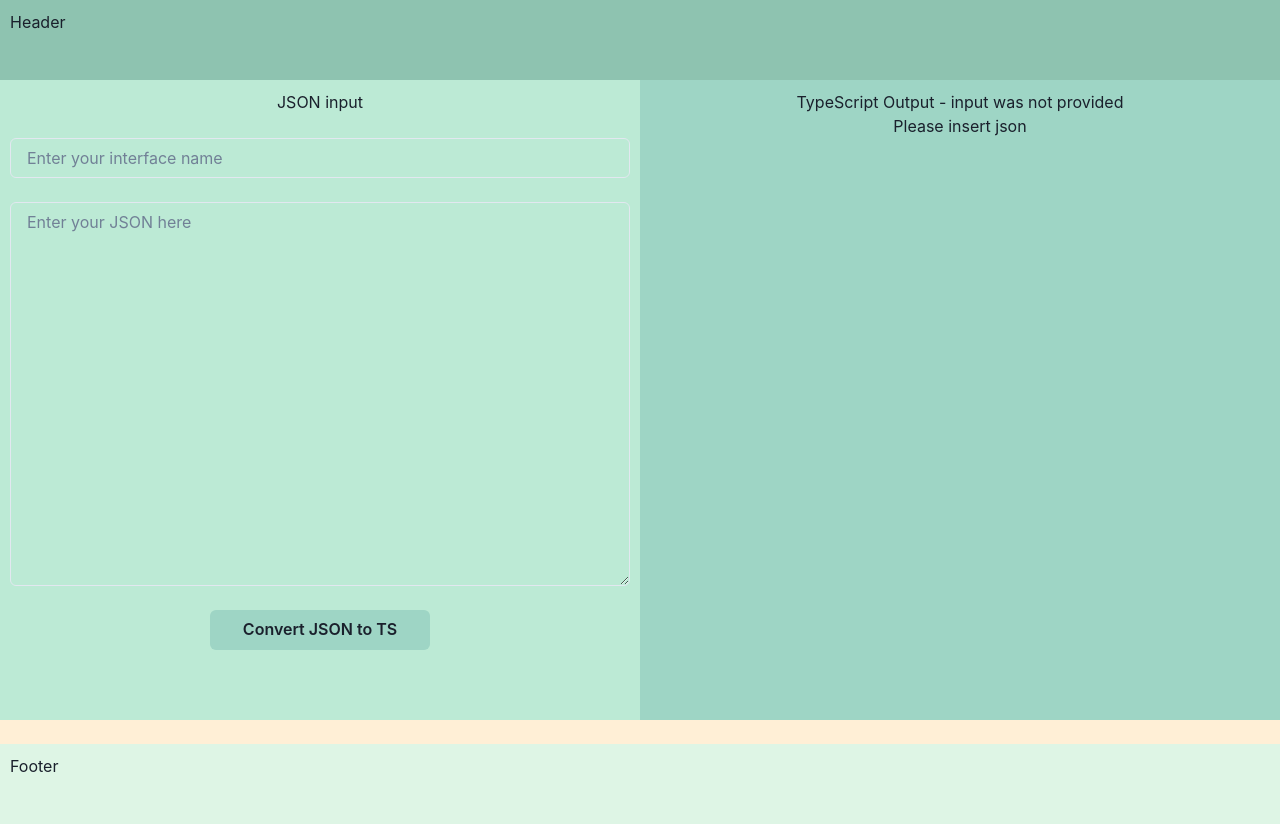
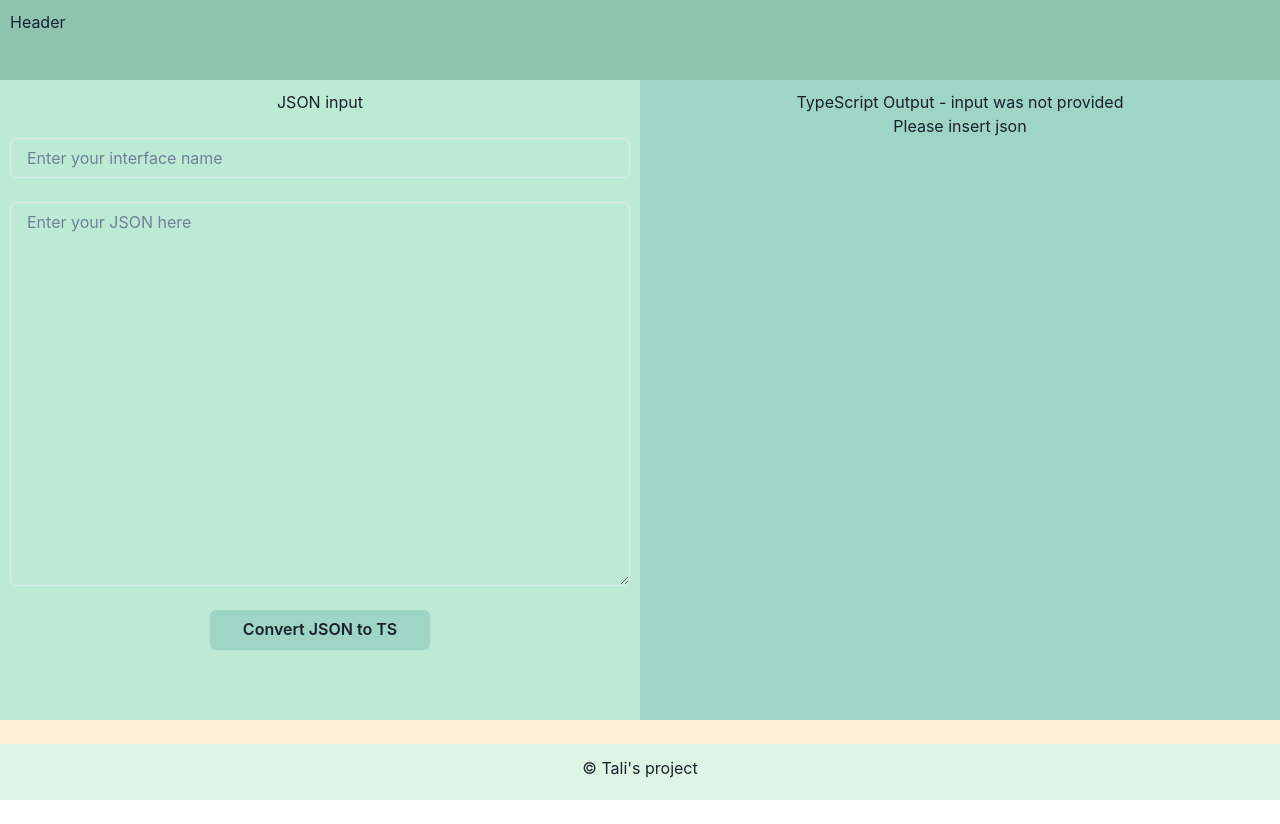
Before and after one commit to taliGav/json-to-ts-converter, a React (Create React App) app: page / in a window 1280 px wide. After the commit the page ends 800 px from the top, so only its background shows below. Built offline with nearby package versions, Linux system fonts and the light colour scheme.

Commit message:
change footer style settings

```diff
--- a/src/components/Footer.tsx
+++ b/src/components/Footer.tsx
@@ -1,17 +1,18 @@
-import { Box } from '@chakra-ui/react';
+import { Box, Text } from '@chakra-ui/react';
 
 function Footer() {
 
     return (
         <Box className="Footer"
             bg="#DEF5E5"
-            h="10vh"
-            p={2.5}
+            h="7vh"
+            py={3}
         >
-            <h1>Footer</h1>
+            <Text
+                textAlign="center"
+            >© Tali's project </Text>
         </Box >
     );
-
 }
 
 export default Footer;
```
